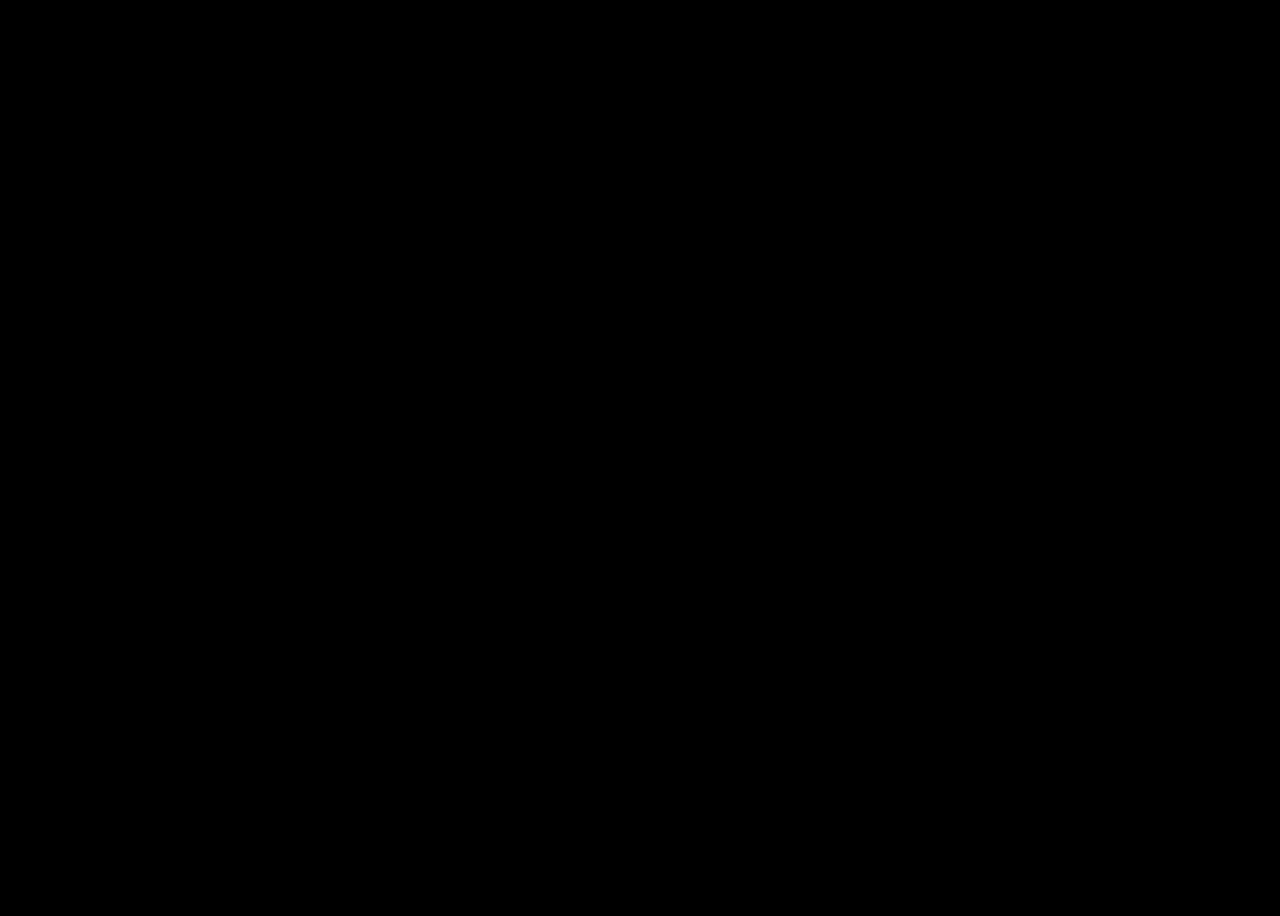
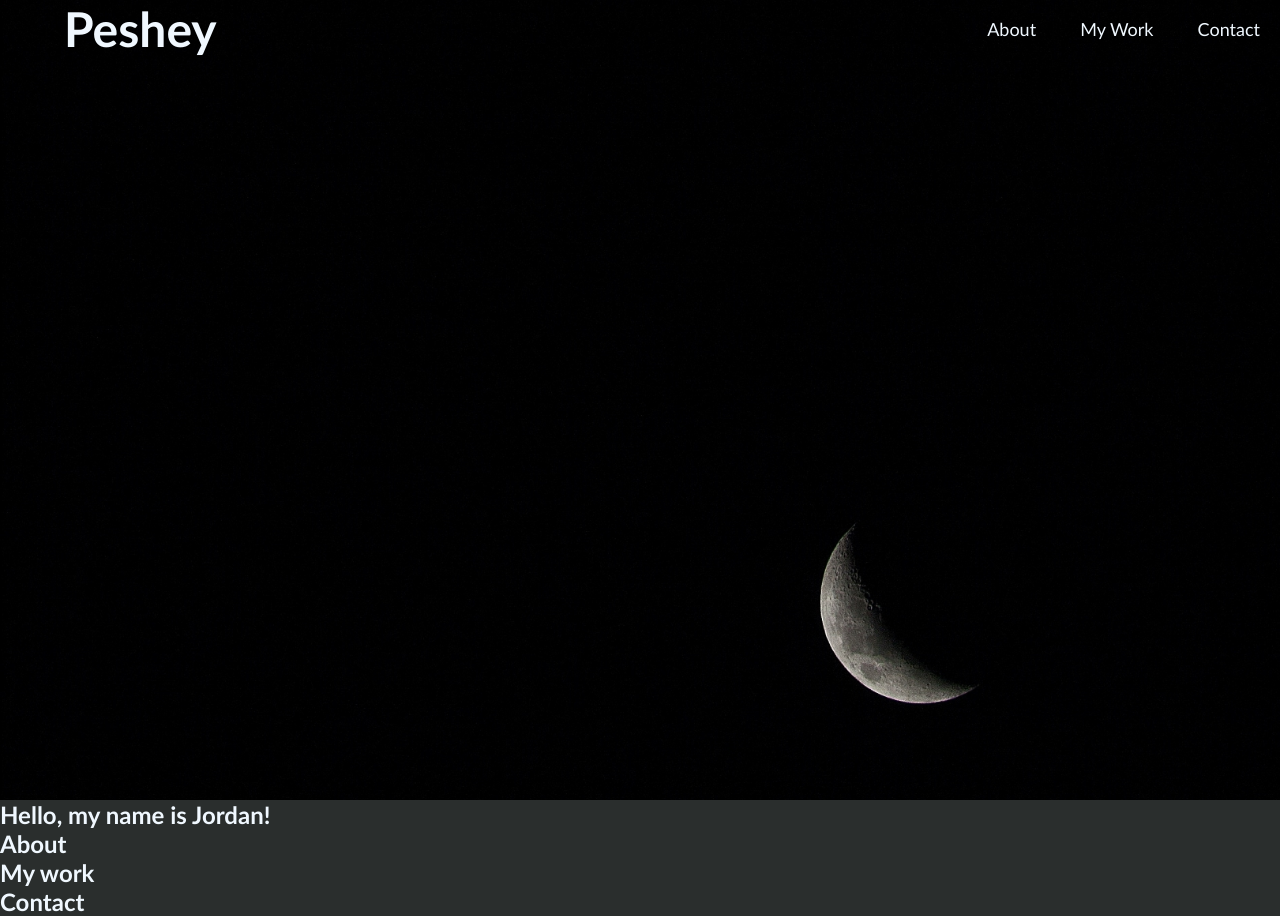
Before and after one commit to Peshey/C2-Web-Portfolio-Project, a plain HTML site: page index.html in a window 1280 px wide. Before the commit the page ends 800 px from the top, so only its background shows below. Drawn offline with Linux system fonts and the light colour scheme.

Commit message:
added images and header section

```diff
--- a/index.html
+++ b/index.html
@@ -5,9 +5,34 @@
     <meta http-equiv="X-UA-Compatible" content="IE=edge">
     <meta name="viewport" content="width=device-width, initial-scale=1.0">
     <link rel="stylesheet" href="style.css">
-    <title>Document</title>
+    <title>Peshey | Web Portfolio</title>
 </head>
 <body>
-
+    <header id="header">
+        <nav>
+          <h1><a href="#">Peshey</a></h1>
+          <ul>
+            <li><a href="#">About</a></li>
+            <li><a href="#">My Work</a></li>
+            <li><a href="#">Contact</a></li>
+          </ul>
+        </nav>
+      </header>
+      <section>
+        <h2>Hello, my name is Jordan!</h2>
+        <div class="hero"></div>
+      </section>
+      <section>
+        <h2>About</h2>
+        <div></div>
+      </section>
+      <section>
+        <h2>My work</h2>
+        <div></div>
+      </section>
+      <section>
+        <h2>Contact</h2>
+        <div></div>
+      </section>
 </body>
 </html>
--- a/style.css
+++ b/style.css
@@ -1,3 +1,60 @@
 * {
-    background: black;
-}
+    margin: 0;
+    padding: 0;
+    box-sizing: border-box;
+    font-family:'Gill Sans', 'Gill Sans MT', Calibri, 'Trebuchet MS', sans-serif;
+    }
+    body {
+      background: rgb(42, 46, 45);
+      color: aliceblue;
+    }
+    #header {
+        width: 100%;
+        height: 100vh;
+        background-image: url(images/Crescent\ Moon\ resize.jpg);
+        background-size: cover;
+        background-position: center;
+    }
+    nav{
+      display: flex;
+      align-items: center;
+      justify-content: space-between;
+      flex-wrap: wrap;
+    }
+    h1 {
+      margin-left: 5%;
+      font-size: 3em;
+      color: aliceblue;
+    }
+    h1 a {
+      text-decoration: none;
+      color: aliceblue;
+    }
+    nav ul li {
+      display: inline-block;
+      list-style: none;
+      margin: 10px 20px;
+    }
+    nav ul li a {
+      color: aliceblue;
+      text-decoration: none;
+      font-size: 18px;
+      position: relative;
+    }
+    nav ul li a::after {
+      content: '';
+      width: 0;
+      height: 3px;
+      background: #62e0ff;
+      position: absolute;
+      left: 0;
+      bottom: -6px;
+      transition: 0.5s;
+    }
+    nav ul li a:hover::after{
+      width: 100%
+    }
+    h1 a:hover {
+      color: #62e0ff
+
+    }
```
Also changed, not shown: images/Crescent Moon resize.jpg (added), images/Grid Texture small.jpg (added), images/LED Texture small.jpg (added), images/Laptop small.jpg (added), images/ProfileResize (2).jpg (added).
